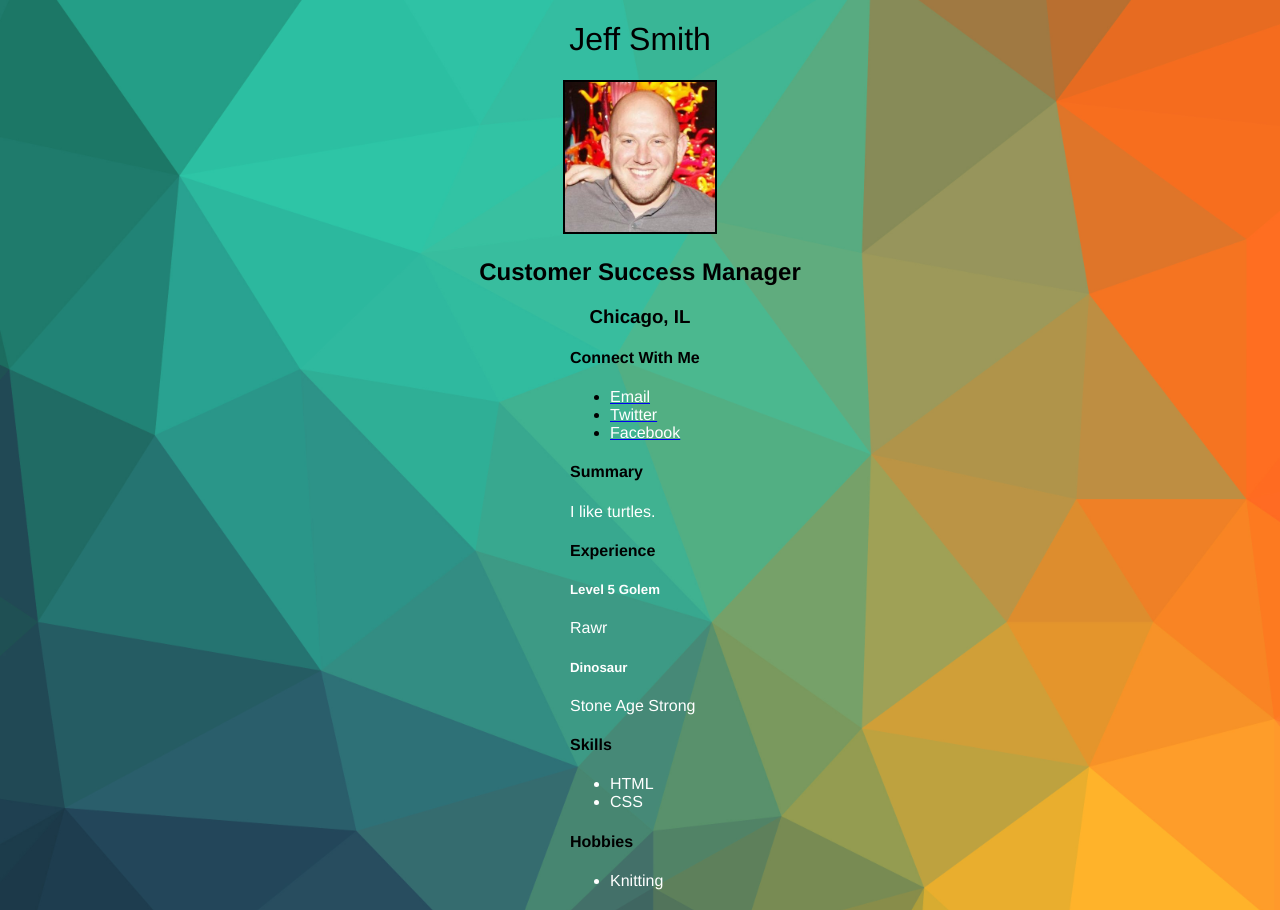
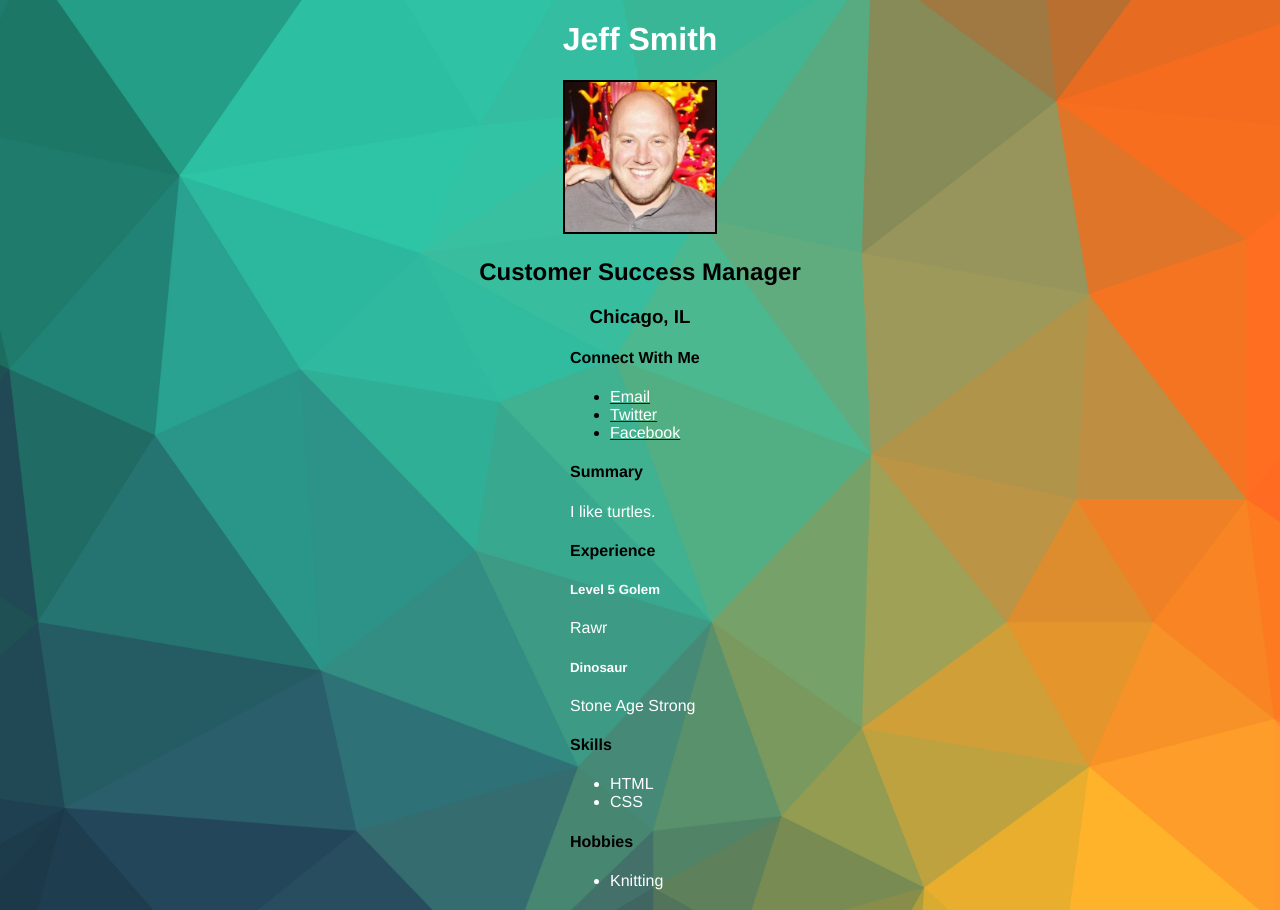
Before and after one commit to jsmithkellogg/jsmithkellogg.github.io, a plain HTML site: page index.html in a window 1280 px wide. Drawn offline with nearby package versions, Linux system fonts and the light colour scheme.

Commit message:
White Font

```diff
--- a/style.css
+++ b/style.css
@@ -10,5 +10,5 @@ body {
   margin: 20px auto 20px auto;
 }
 h1 {
-  font-weight: 100;
+  color: white;
 }
```
